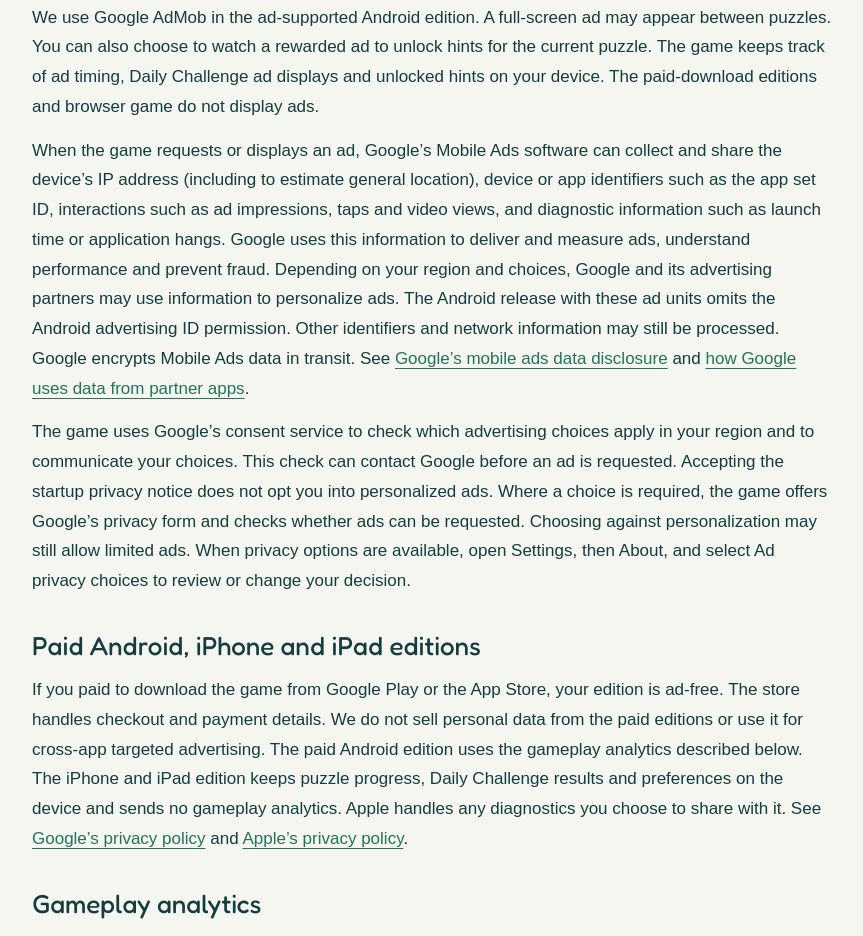
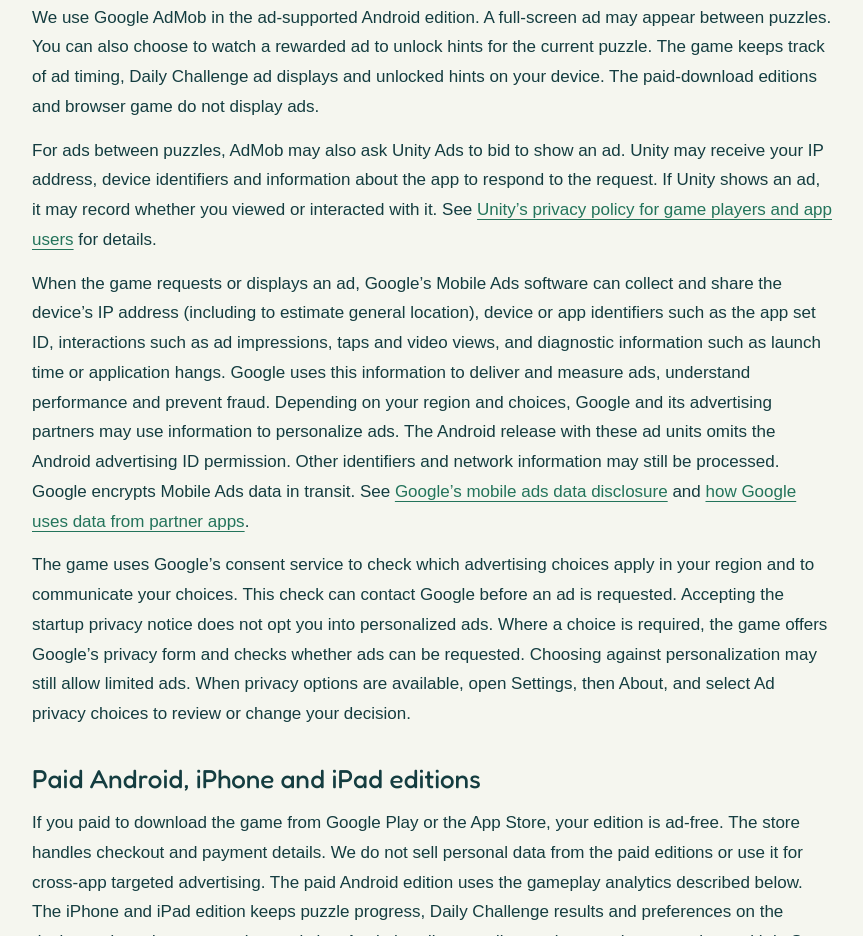
Before and after one commit to yossefson/jozo-games-site, a plain HTML site: page marble-tracks/privacy/index.html in a window 1280 px wide. Shown: the part 1231-2167 px from the top of the page, without its empty margins (208-1071 px from the left). Drawn offline with Linux system fonts and the light colour scheme.

Commit message:
Disclose Unity Ads bidding in the Marble Tracks privacy policy

```diff
--- a/marble-tracks/privacy/index.html
+++ b/marble-tracks/privacy/index.html
@@ -24,6 +24,7 @@
 <p>The game checks device/browser language settings to adapt its language menu. On Android, it also checks whether a supported keyboard language is enabled. This check takes place locally; our game code does not send the keyboard-language results to us or Adapty and does not read what you type.</p>
 <h2>Advertising in the free Android game</h2>
 <p>We use Google AdMob in the ad-supported Android edition. A full-screen ad may appear between puzzles. You can also choose to watch a rewarded ad to unlock hints for the current puzzle. The game keeps track of ad timing, Daily Challenge ad displays and unlocked hints on your device. The paid-download editions and browser game do not display ads.</p>
+<p>For ads between puzzles, AdMob may also ask Unity Ads to bid to show an ad. Unity may receive your IP address, device identifiers and information about the app to respond to the request. If Unity shows an ad, it may record whether you viewed or interacted with it. See <a href="https://unity.com/legal/game-player-and-app-user-privacy-policy" target="_blank" rel="noopener noreferrer">Unity’s privacy policy for game players and app users</a> for details.</p>
 <p>When the game requests or displays an ad, Google’s Mobile Ads software can collect and share the device’s IP address (including to estimate general location), device or app identifiers such as the app set ID, interactions such as ad impressions, taps and video views, and diagnostic information such as launch time or application hangs. Google uses this information to deliver and measure ads, understand performance and prevent fraud. Depending on your region and choices, Google and its advertising partners may use information to personalize ads. The Android release with these ad units omits the Android advertising ID permission. Other identifiers and network information may still be processed. Google encrypts Mobile Ads data in transit. See <a href="https://developers.google.com/admob/android/privacy/play-data-disclosure" target="_blank" rel="noopener noreferrer">Google’s mobile ads data disclosure</a> and <a href="https://policies.google.com/technologies/partner-sites" target="_blank" rel="noopener noreferrer">how Google uses data from partner apps</a>.</p>
 <p>The game uses Google’s consent service to check which advertising choices apply in your region and to communicate your choices. This check can contact Google before an ad is requested. Accepting the startup privacy notice does not opt you into personalized ads. Where a choice is required, the game offers Google’s privacy form and checks whether ads can be requested. Choosing against personalization may still allow limited ads. When privacy options are available, open Settings, then About, and select Ad privacy choices to review or change your decision.</p>
 <h2>Paid Android, iPhone and iPad editions</h2>
```
